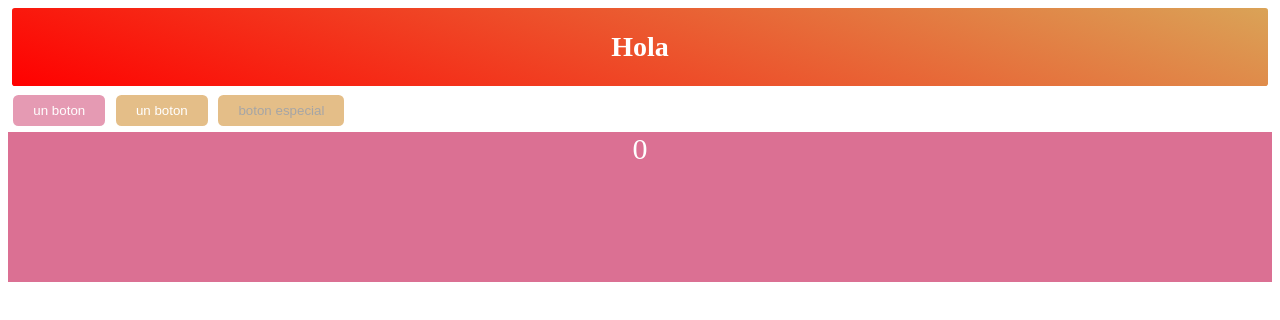
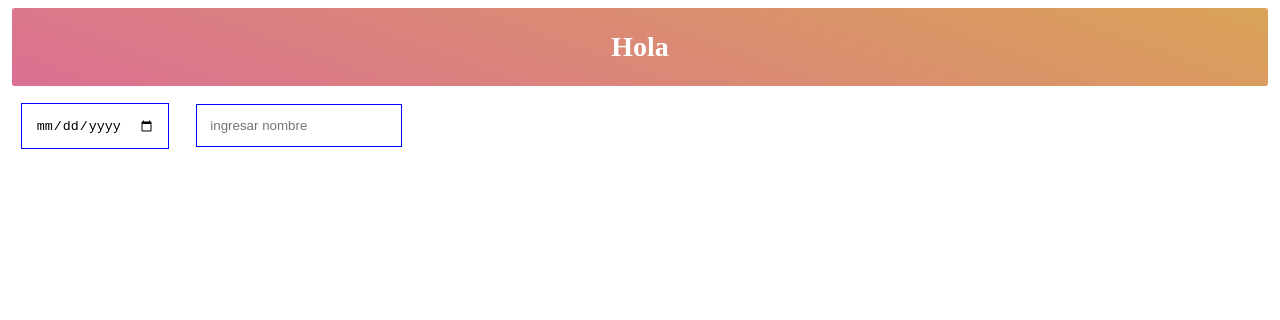
Before and after one commit to ErnestoM12/react-styled, a React (Create React App) app: page / in a window 1280 px wide. Shown: the top 320 px of the page. Built offline with nearby package versions, Linux system fonts and the light colour scheme.

Commit message:
agregrando input metodo attrs styled

```diff
--- a/src/App.js
+++ b/src/App.js
@@ -1,10 +1,10 @@
 import React, { useState, useEffect } from 'react'
-import styled, { withTheme } from 'styled-components';
+import styled from 'styled-components';
 import { mainColor, secondaryColor, paddign, getLinearGradient } from './styles'
 
 
 const Header = styled.header`
-${getLinearGradient('20deg', 'red', mainColor)}
+${getLinearGradient('20deg', secondaryColor, mainColor)}
 text-align:center;
 border-radius:0.2em;
 color:#fff;
@@ -12,51 +12,17 @@ ${paddign}
 margin:0.3em;
 font-size:14px;`
 
-const Button = styled.button`
-padding: 0.6em 1.5em;
-background:${(props) => props.active ? secondaryColor : mainColor};
-border-radius: 0.4em;
-color:#fff;
-border:0;
-margin: 0.4em;
-opacity: 0.7;
-transition:opacity 360ms ease-out;
-&:hover{
-  opacity: 1;
-}`
+const Input = styled.input.attrs(({ placeholder, type }) => {
+  return {
+    placeholder: placeholder || 'ingresar nombre',
+    type: type || 'text',
+  }
+})`
+padding: 1em;
+border:1px solid blue;
+margin: 1em;
 
-/** Extender los estilos de un button */
-const ButtonSpecial = styled(Button)`
-color:gray;
-transition: all 300ms ease-out !important;
-&:hover{
-  transform: scale(1.3) ;
-}`
-
-//componente funcional los recibe con el prop clasname
-const Move = ({ className }) => {
-  const [MouseX, setMouseX] = useState(0)
-  const handleMove = (e) => setMouseX(e.clientX)
-  useEffect(() => {
-    window.addEventListener('mousemove', handleMove)
-    return () => {
-      window.removeEventListener('mousemove', handleMove)
-    }
-  }, [])
-  return (
-    <div className={className}>
-      {MouseX}
-    </div>
-  )
-}
-
-//pasamos los stylosal componte funcional
-const MoveStyled = styled(Move)`
-background: ${secondaryColor};
-font-size: 30px;
-height: 150px;
-text-align: center;
-color:white;`
+`
 
 
 const App = () => {
@@ -67,19 +33,9 @@ const App = () => {
           <h1>Hola</h1>
         </div>
       </Header>
-      <Button active
-      >
-        un boton
-      </Button>
-      <Button >
-        un boton
-      </Button>
+      <Input type='date' />
+      <Input type='text' />
 
-      <ButtonSpecial>
-        boton especial
-      </ButtonSpecial>
-
-      <MoveStyled />
 
     </div>
   );
```
